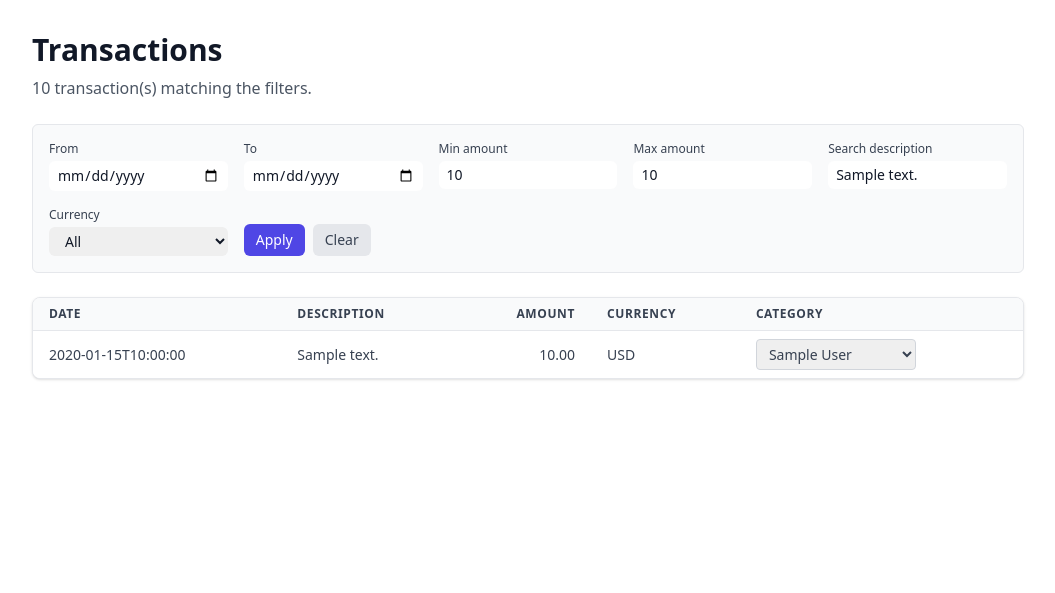
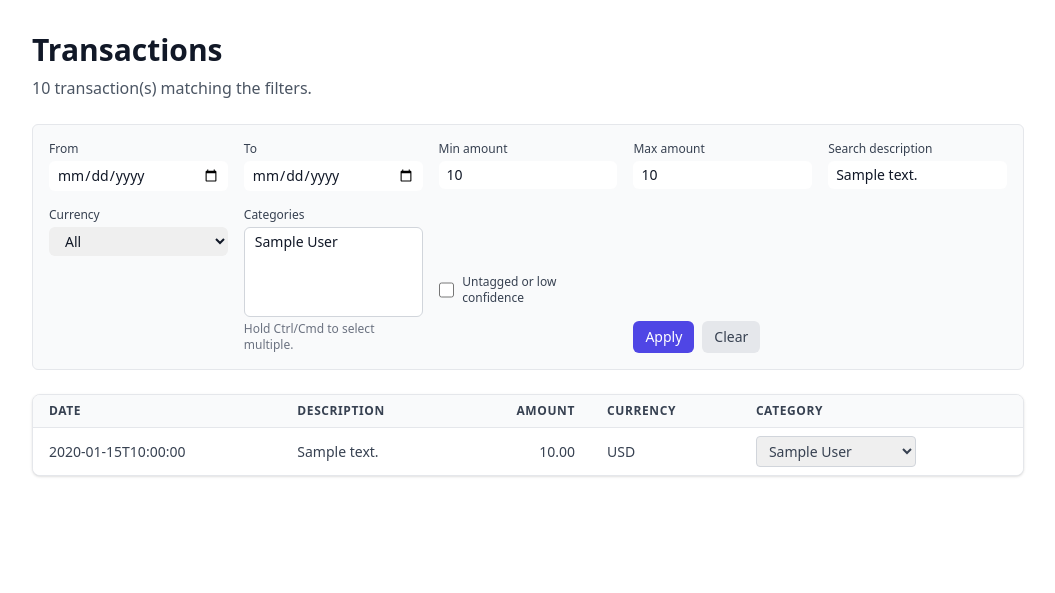
Before and after one commit to tadevshi/finhealth, a FastAPI app: template app/web/templates/transactions.html in a window 1280 px wide. Shown: the part 65-658 px from the top of the page, without its empty margins (112-1167 px from the left). Run offline with FastAPI, Linux system fonts and the light colour scheme; the template is opened without the code that fills it: most values are stand-ins (such as "Sample title", 1, 10 or a date in 2020); parts of the project's set-up code (start-up, migrations or seed data) failed here and were passed over; some libraries are stand-ins or nearby versions.

Commit message:
feat(web): add filter-by-category multi-select and uncategorized checkbox to transactions filter form
Add two new controls to the filter form:

* <select multiple name="category_id"> with 12 <option>s
  (sorted by sort_order). The web router and the JSON API
  both accept a repeatable category_id= query param, so a
  multi-select serialises as the right shape (FastAPI
  parses repeated keys into list[uuid.UUID]). The
  'selected' attribute is set per option so a refresh of
  the form remembers the active selection.

* <input type="checkbox" name="uncategorized" value="true">
  labelled "Untagged or low confidence". This disambiguates
  from the seeded 'Uncategorized' row at sort_order=11 — the
  sentinel matches category_id IS NULL OR low_confidence=True
  (the legacy free-form 'category: str' rows). The label was
  chosen per the design decision so a user can tell the
  difference between the seeded category and the filter
  marker at a glance.

The two new params ride the helper from the refactor (task
1.1) and the OR composition added in task 2.1; this UI change
is purely additive. The form's existing hx-get / hx-target
wiring is unchanged, so a category change refetches just the
table body via /transactions/rows.

No new migration, no new column, no new endpoint.

```diff
--- a/app/web/templates/transactions.html
+++ b/app/web/templates/transactions.html
@@ -147,6 +147,60 @@
             </select>
         </div>
 
+        {# --- Category filter (Phase 2 PR #3) --------------------------- #}
+        {# Multi-select for closed-set category_id. The web router and
+           the JSON API both accept a repeatable category_id= query
+           param, so a <select multiple> serialises as the right
+           shape. The "selected" attribute is set per option so a
+           refresh of the form remembers the active selection.       #}
+        <div>
+            <label for="category_id"
+                   class="block text-xs font-medium text-gray-700 dark:text-gray-200">
+                Categories
+            </label>
+            <select id="category_id"
+                    name="category_id"
+                    multiple
+                    size="4"
+                    data-testid="filter-category-id"
+                    class="mt-1 block w-full pl-2 pr-2 py-1 text-sm border border-gray-300
+                           dark:border-gray-600 dark:bg-gray-700 dark:text-gray-100
+                           focus:outline-none focus:ring-indigo-500 focus:border-indigo-500
+                           rounded-md">
+                {% for cat in categories %}
+                <option value="{{ cat.id }}"
+                        {% if cat.id in filters.category_id|default([], true) %}selected{% endif %}>
+                    {{ cat.display_name }}
+                </option>
+                {% endfor %}
+            </select>
+            <p class="mt-1 text-xs text-gray-500 dark:text-gray-400">
+                Hold Ctrl/Cmd to select multiple.
+            </p>
+        </div>
+
+        {# --- Untagged sentinel (Phase 2 PR #3) ----------------------- #}
+        {# A separate checkbox — labelled "Untagged or low confidence"
+           to disambiguate from the seeded "Uncategorized" category
+           row at sort_order=11. The sentinel matches category_id IS
+           NULL OR low_confidence=True (legacy free-form "category:
+           str" rows).                                                #}
+        <div class="flex items-center pt-5">
+            <input id="uncategorized"
+                   type="checkbox"
+                   name="uncategorized"
+                   value="true"
+                   {% if filters.uncategorized %}checked{% endif %}
+                   data-testid="filter-uncategorized"
+                   class="h-4 w-4 rounded border-gray-300 text-indigo-600
+                          focus:ring-indigo-500 dark:border-gray-600
+                          dark:bg-gray-700">
+            <label for="uncategorized"
+                   class="ml-2 block text-xs font-medium text-gray-700 dark:text-gray-200">
+                Untagged or low confidence
+            </label>
+        </div>
+
         <div class="flex items-end gap-2 sm:col-span-2 lg:col-span-1">
             <button type="submit"
                     data-testid="filter-submit"
```
